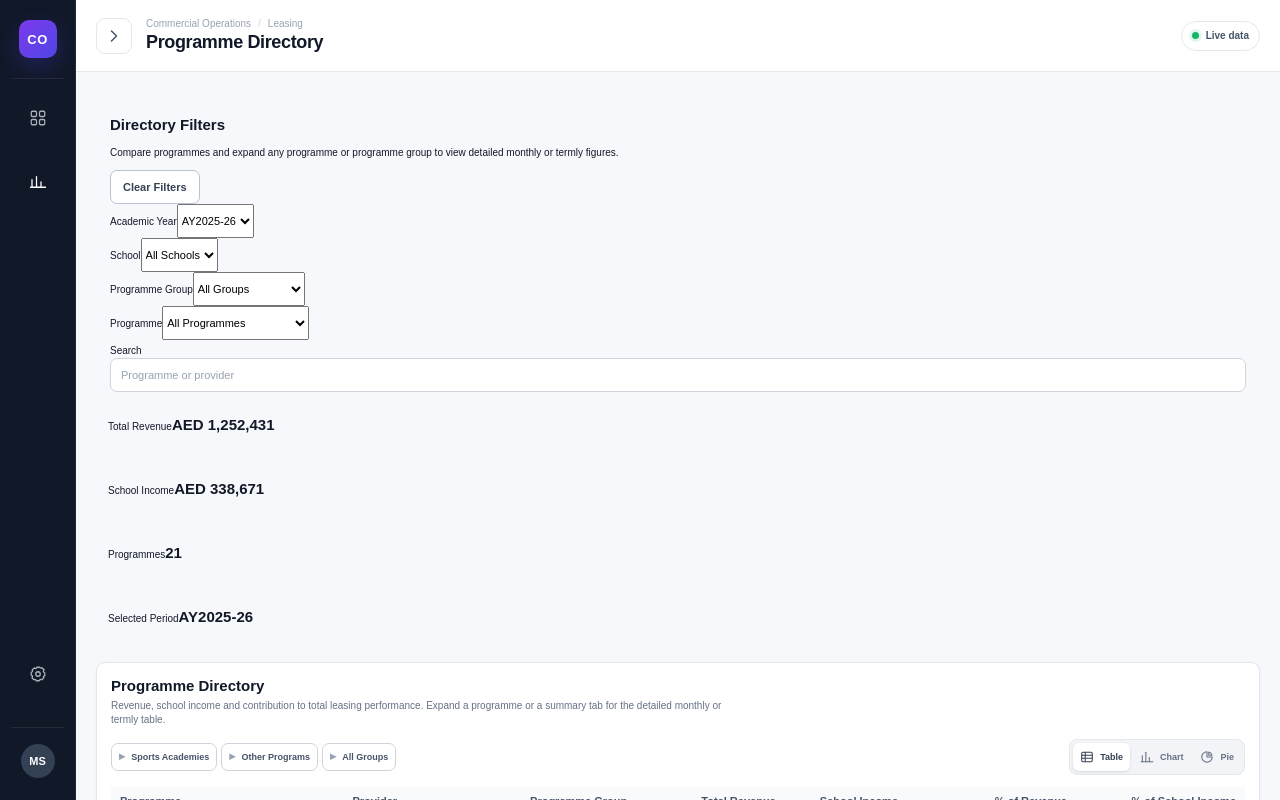
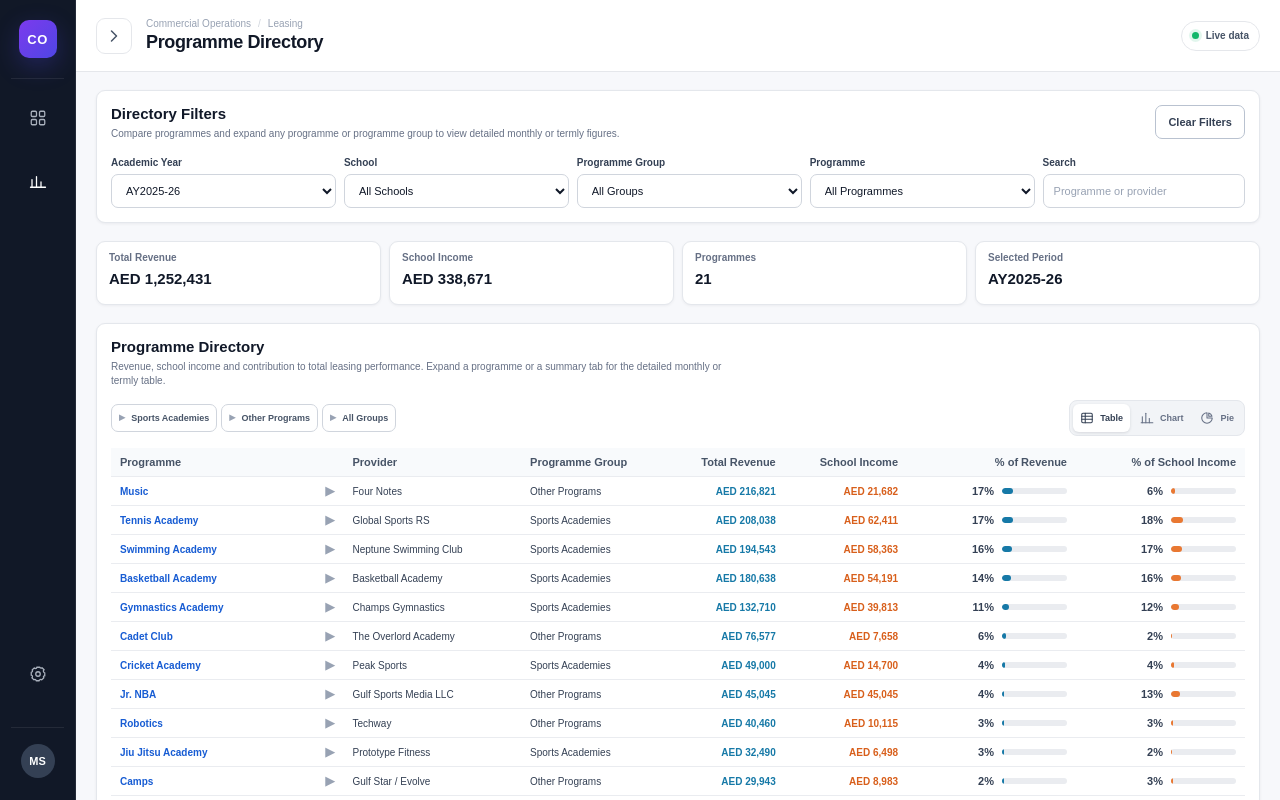
Before and after one commit to mo-seoudi/leasing, a React (Vite) app: page /leasing/programmes in a window 1280 px wide. Shown: the top 800 px of the page. Built offline with nearby package versions, Linux system fonts and the light colour scheme.

Commit message:
Update ProgrammeDirectoryPage.css

```diff
--- a/src/pages/leasing/ProgrammeDirectoryPage.css
+++ b/src/pages/leasing/ProgrammeDirectoryPage.css
@@ -1,13 +1,127 @@
+.programme-comparison-page {
+  width: 100%;
+  max-width: 1500px;
+  margin: 0 auto;
+}
+
+.programme-filter-card {
+  margin-bottom: 18px;
+  padding: 18px;
+  background: #ffffff;
+  border: 1px solid #e4e7ec;
+  border-radius: 10px;
+  box-shadow:
+    0 1px 3px rgba(16, 24, 40, 0.06);
+}
+
+.programme-card-heading {
+  margin-bottom: 16px;
+}
+
+.programme-card-heading h2 {
+  margin: 0;
+  color: #101828;
+  font-size: 17px;
+  font-weight: 700;
+}
+
+.programme-card-heading p {
+  margin: 5px 0 0;
+  color: #667085;
+  font-size: 12px;
+  line-height: 1.5;
+}
+
+.programme-filter-heading {
+  display: flex;
+  align-items: flex-start;
+  justify-content: space-between;
+  gap: 18px;
+}
+
+.programme-filter-grid {
+  display: grid;
+  grid-template-columns:
+    repeat(3, minmax(180px, 1fr));
+  gap: 14px;
+}
+
+.programme-filter {
+  display: flex;
+  min-width: 0;
+  flex-direction: column;
+  gap: 6px;
+}
+
+.programme-filter label {
+  color: #344054;
+  font-size: 12px;
+  font-weight: 600;
+}
+
+.programme-filter select {
+  width: 100%;
+  min-height: 38px;
+  padding: 7px 10px;
+  border: 1px solid #d0d5dd;
+  border-radius: 7px;
+  background: #ffffff;
+  color: #101828;
+  font: inherit;
+  font-size: 13px;
+  outline: none;
+}
+
+.programme-filter select:hover {
+  border-color: #b8c0cc;
+}
+
+.programme-filter select:focus {
+  border-color: #667eea;
+  box-shadow:
+    0 0 0 3px rgba(102, 126, 234, 0.12);
+}
+
+.programme-summary-strip {
+  display: grid;
+  grid-template-columns:
+    repeat(4, minmax(160px, 1fr));
+  gap: 12px;
+  margin-bottom: 18px;
+}
+
+.programme-summary-strip > div {
+  display: flex;
+  min-width: 0;
+  flex-direction: column;
+  gap: 7px;
+  padding: 15px 16px;
+  background: #ffffff;
+  border: 1px solid #e4e7ec;
+  border-radius: 9px;
+  box-shadow:
+    0 1px 3px rgba(16, 24, 40, 0.05);
+}
+
+.programme-summary-strip span {
+  color: #667085;
+  font-size: 11px;
+  font-weight: 600;
+}
+
+.programme-summary-strip strong {
+  overflow: hidden;
+  color: #101828;
+  font-size: 18px;
+  text-overflow: ellipsis;
+  white-space: nowrap;
+}
+
 .programme-directory-page {
   width: 100%;
   max-width: 1500px;
   margin: 0 auto;
 }
-
-/*
- * The filter card and KPI strip reuse the existing styles from
- * ProgrammeComparisonPage.css.
- */
 
 .directory-comparison-filter-grid {
   grid-template-columns:
@@ -612,3 +726,26 @@
     font-size: 11px;
   }
 }
+
+@media (max-width: 1100px) {
+  .programme-summary-strip {
+    grid-template-columns:
+      repeat(2, minmax(160px, 1fr));
+  }
+}
+
+@media (max-width: 850px) {
+  .programme-filter-heading {
+    flex-direction: column;
+  }
+}
+
+@media (max-width: 600px) {
+  .programme-summary-strip {
+    grid-template-columns: 1fr;
+  }
+
+  .secondary-button {
+    width: 100%;
+  }
+}
```
